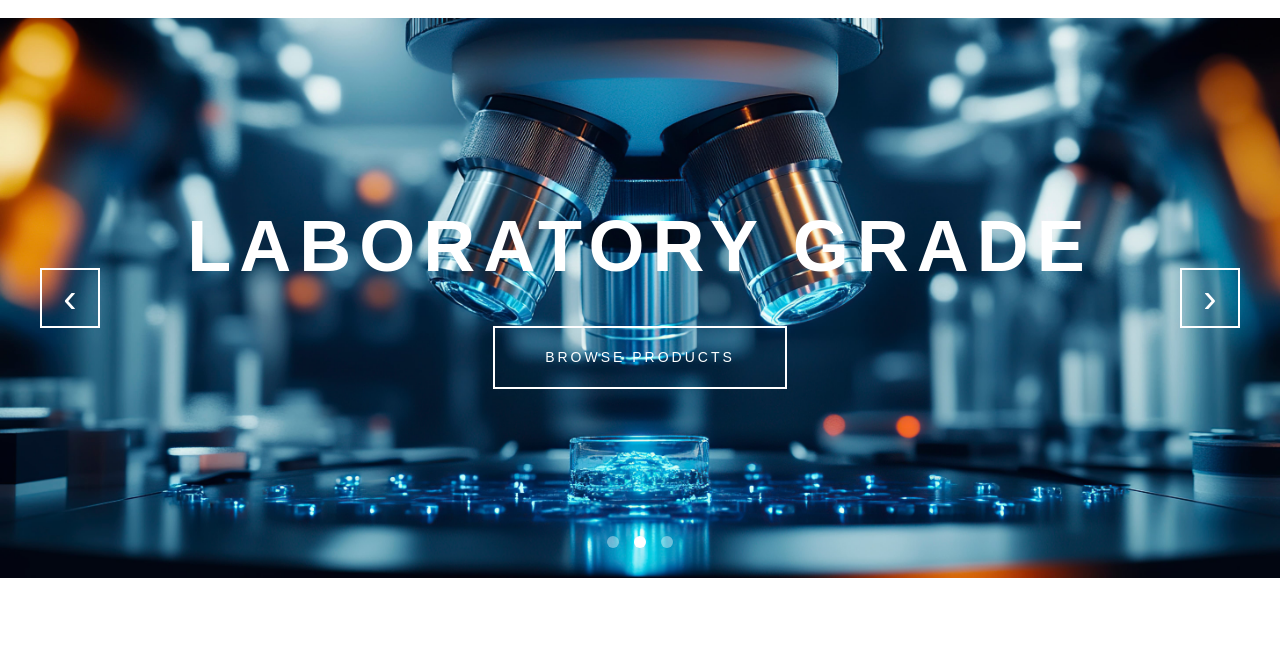
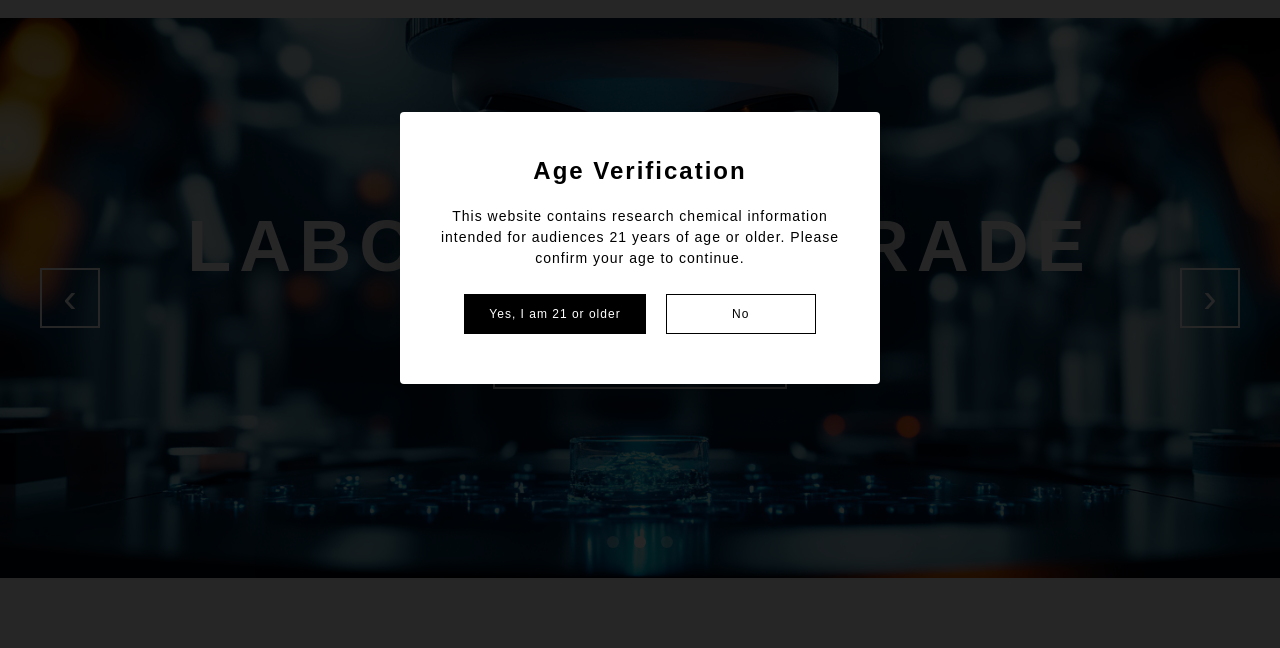
Before and after one commit to AidenBurnzy/EvansSarmLab, a plain HTML site: page index.html in a window 1280 px wide. Both pictures are taken after a click on the button "I Understand - Continue". Shown: the part 152-800 px from the top of the page. Drawn offline with Linux system fonts and the light colour scheme.

Commit message:
Implement age verification gate and update related styles and scripts

```diff
--- a/index.html
+++ b/index.html
@@ -17,6 +17,19 @@
                 <button type="button" id="notice-exit" class="notice-button">Exit</button>
             </div>
             <p class="notice-message hidden" role="alert">This site is intended for research professionals only.</p>
+        </div>
+    </div>
+
+    <!-- Age Verification Gate -->
+    <div class="age-gate hidden" role="dialog" aria-modal="true" aria-labelledby="age-gate-title">
+        <div class="age-gate-content">
+            <h2 id="age-gate-title">Age Verification</h2>
+            <p>This website contains research chemical information intended for audiences 21 years of age or older. Please confirm your age to continue.</p>
+            <div class="age-gate-actions">
+                <button type="button" id="age-verify-yes" class="age-gate-button primary">Yes, I am 21 or older</button>
+                <button type="button" id="age-verify-no" class="age-gate-button">No</button>
+            </div>
+            <p class="age-gate-message hidden" role="alert">Access restricted. You must be 21 or older to view this site.</p>
         </div>
     </div>
 
--- a/script.js
+++ b/script.js
@@ -80,7 +80,7 @@ class Carousel {
     }
 }
 
-function initResearchNotice() {
+function initResearchNotice(onContinue) {
     const notice = document.querySelector('.research-notice');
     if (!notice) {
         return;
@@ -107,6 +107,9 @@ function initResearchNotice() {
 
     continueBtn.addEventListener('click', () => {
         closeNotice();
+        if (typeof onContinue === 'function') {
+            onContinue();
+        }
     });
 
     exitBtn.addEventListener('click', () => {
@@ -114,6 +117,46 @@ function initResearchNotice() {
         continueBtn.disabled = true;
         exitBtn.disabled = true;
     });
+}
+
+function initAgeGate() {
+    const ageGate = document.querySelector('.age-gate');
+    if (!ageGate) {
+        return null;
+    }
+
+    const yesBtn = document.getElementById('age-verify-yes');
+    const noBtn = document.getElementById('age-verify-no');
+    const message = ageGate.querySelector('.age-gate-message');
+
+    if (!yesBtn || !noBtn || !message) {
+        return null;
+    }
+
+    const closeGate = () => {
+        ageGate.classList.add('hidden');
+        document.body.classList.remove('notice-locked');
+    };
+
+    const openGate = () => {
+        ageGate.classList.remove('hidden');
+        document.body.classList.add('notice-locked');
+        message.classList.add('hidden');
+        yesBtn.disabled = false;
+        noBtn.disabled = false;
+    };
+
+    yesBtn.addEventListener('click', () => {
+        closeGate();
+    });
+
+    noBtn.addEventListener('click', () => {
+        message.classList.remove('hidden');
+        yesBtn.disabled = true;
+        noBtn.disabled = true;
+    });
+
+    return openGate;
 }
 
 // Product card interactions
@@ -209,7 +252,8 @@ function initNavbarScroll() {
 
 // Initialize everything when DOM is ready
 document.addEventListener('DOMContentLoaded', function() {
-    initResearchNotice();
+    const openAgeGate = initAgeGate();
+    initResearchNotice(openAgeGate);
     // Initialize carousel
     new Carousel();
 
--- a/styles.css
+++ b/styles.css
@@ -92,6 +92,83 @@ body.notice-locked {
 }
 
 .notice-message {
+    color: #b00020;
+    font-size: 13px;
+    letter-spacing: 0.5px;
+}
+
+/* Age verification overlay */
+.age-gate {
+    position: fixed;
+    inset: 0;
+    background-color: rgba(0, 0, 0, 0.85);
+    display: flex;
+    align-items: center;
+    justify-content: center;
+    padding: 20px;
+    z-index: 2000;
+}
+
+.age-gate-content {
+    background-color: #fff;
+    color: #000;
+    max-width: 480px;
+    width: 100%;
+    text-align: center;
+    padding: 40px 30px;
+    border-radius: 4px;
+    box-shadow: 0 20px 60px rgba(0, 0, 0, 0.35);
+}
+
+.age-gate-content h2 {
+    font-size: 24px;
+    letter-spacing: 2px;
+    margin-bottom: 15px;
+}
+
+.age-gate-content p {
+    font-size: 14px;
+    letter-spacing: 1px;
+    margin-bottom: 25px;
+    line-height: 1.5;
+}
+
+.age-gate-actions {
+    display: flex;
+    justify-content: center;
+    gap: 20px;
+    margin-bottom: 10px;
+    flex-wrap: wrap;
+}
+
+.age-gate-button {
+    padding: 12px 24px;
+    border: 1px solid #000;
+    background-color: transparent;
+    color: #000;
+    letter-spacing: 1px;
+    font-size: 12px;
+    cursor: pointer;
+    transition: all 0.3s;
+    min-width: 150px;
+}
+
+.age-gate-button.primary {
+    background-color: #000;
+    color: #fff;
+}
+
+.age-gate-button:hover:not(:disabled) {
+    background-color: #000;
+    color: #fff;
+}
+
+.age-gate-button:disabled {
+    opacity: 0.4;
+    cursor: not-allowed;
+}
+
+.age-gate-message {
     color: #b00020;
     font-size: 13px;
     letter-spacing: 0.5px;
```
